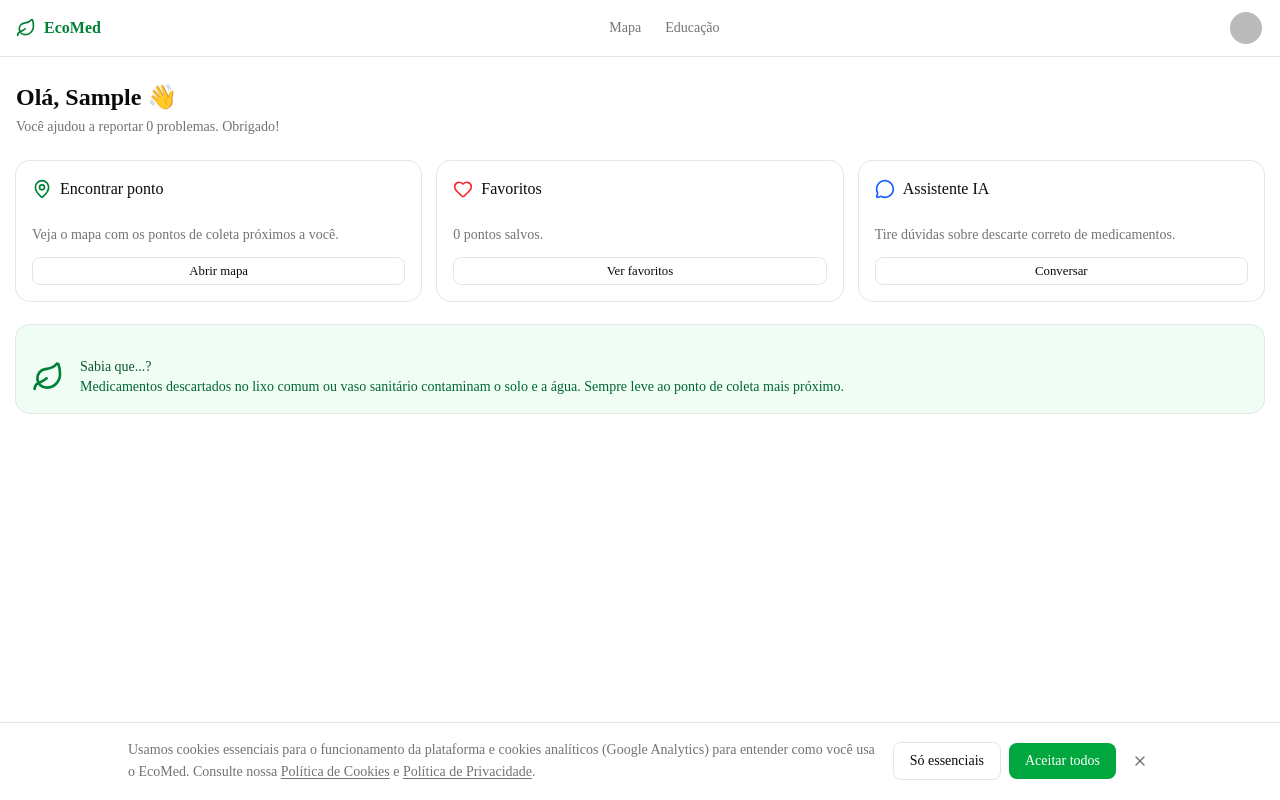
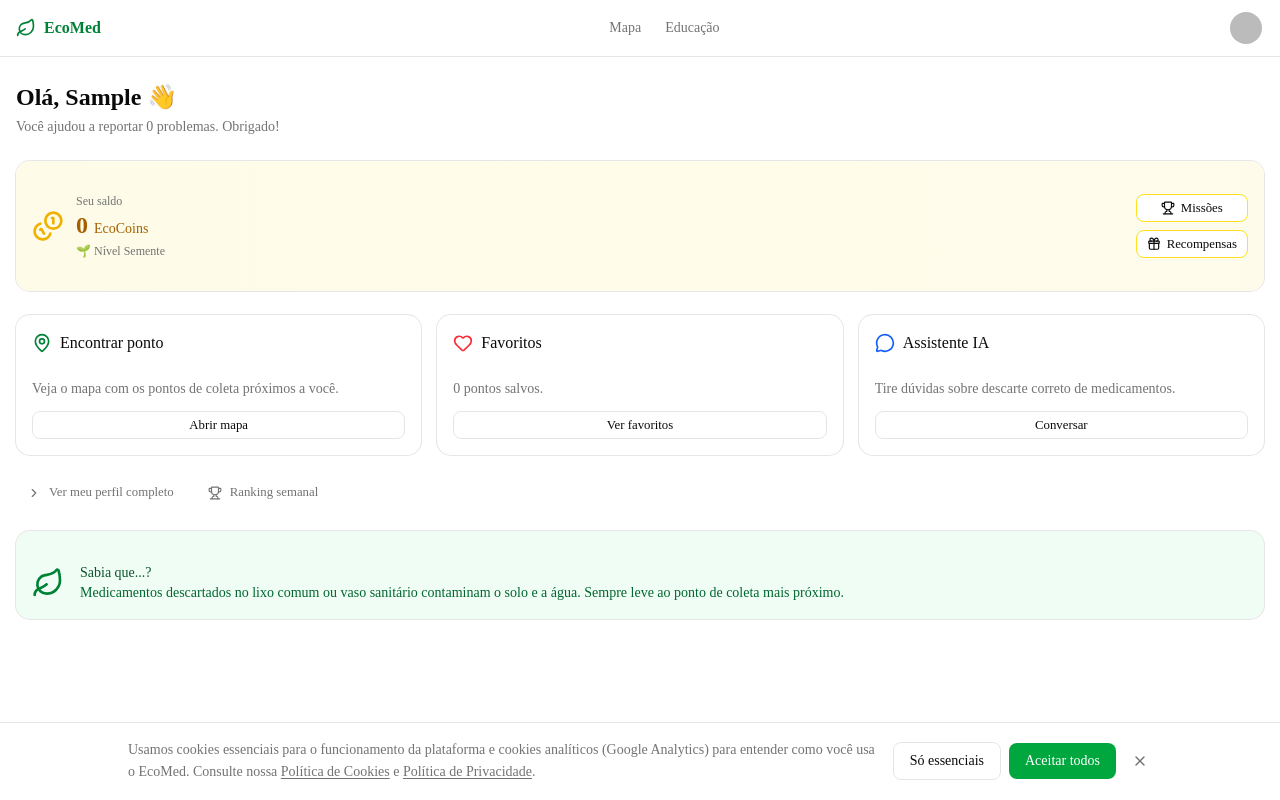
Before and after one commit to ivonsmatos/ecomed, a Next.js app: page /app in a window 1280 px wide. Built offline with nearby package versions, Linux system fonts and the light colour scheme; no server answers; the database is empty; sample sign-in values are in the browser's storage.

Commit message:
feat: show EcoCoins, missoes and recompensas on app home and header dropdown

```diff
--- a/src/app/app/page.tsx
+++ b/src/app/app/page.tsx
@@ -2,20 +2,40 @@ import type { Metadata } from "next";
 import Link from "next/link";
 import { requireSession } from "@/lib/auth/session";
 import { prisma } from "@/lib/db/prisma";
-import { MapPin, Heart, MessageCircle, Leaf } from "lucide-react";
+import { MapPin, Heart, MessageCircle, Leaf, Coins, Trophy, Gift, ChevronRight } from "lucide-react";
 import { Card, CardContent, CardHeader, CardTitle } from "@/components/ui/card";
 import { buttonVariants } from "@/components/ui/button-variants";
 import { cn } from "@/lib/utils";
 
 export const metadata: Metadata = { title: "Minha área | EcoMed" };
 
+const NIVEL_INFO: Record<string, { label: string; icon: string }> = {
+  SEMENTE:   { label: "Semente",  icon: "🌱" },
+  BROTO:     { label: "Broto",    icon: "🌿" },
+  ARVORE:    { label: "Árvore",   icon: "🌳" },
+  GUARDIAO:  { label: "Guardião", icon: "🌍" },
+  LENDA_ECO: { label: "Lenda Eco",icon: "⭐" },
+};
+
 export default async function AppPage() {
   const session = await requireSession();
+  const userId = session.user!.id!;
 
-  const [favoritesCount, reportsCount] = await Promise.all([
-    prisma.favorite.count({ where: { userId: session.user!.id! } }),
-    prisma.report.count({ where: { userId: session.user!.id! } }),
+  const [favoritesCount, reportsCount, wallet, missoesHoje] = await Promise.all([
+    prisma.favorite.count({ where: { userId } }),
+    prisma.report.count({ where: { userId } }),
+    prisma.wallet.findUnique({ where: { userId } }),
+    prisma.userMission.findMany({
+      where: { userId, expiresAt: { gte: new Date(new Date().setUTCHours(0,0,0,0)) } },
+      include: { mission: true },
+    }),
   ]);
+
+  const balance = wallet?.balance ?? 0;
+  const nivel = wallet?.level ?? "SEMENTE";
+  const nivelInfo = NIVEL_INFO[nivel];
+  const missoesCompletas = missoesHoje.filter((m) => m.completed).length;
+  const missoesTotal = missoesHoje.length;
 
   const cards = [
     {
@@ -55,6 +75,30 @@ export default async function AppPage() {
         </p>
       </div>
 
+      {/* Banner EcoMed Coins */}
+      <Card className="border-yellow-200 bg-gradient-to-r from-yellow-50 to-amber-50 dark:from-yellow-950/40 dark:to-amber-950/40">
+        <CardContent className="flex items-center justify-between gap-4 py-4">
+          <div className="flex items-center gap-3">
+            <Coins className="size-8 text-yellow-500 shrink-0" />
+            <div>
+              <p className="text-xs text-muted-foreground">Seu saldo</p>
+              <p className="text-2xl font-bold text-yellow-700">{balance} <span className="text-sm font-normal">EcoCoins</span></p>
+              <p className="text-xs text-muted-foreground mt-0.5">{nivelInfo.icon} Nível {nivelInfo.label}</p>
+            </div>
+          </div>
+          <div className="flex flex-col gap-2 shrink-0">
+            <Link href="/app/missoes" className={cn(buttonVariants({ size: "sm", variant: "outline" }), "gap-1.5 border-yellow-300 hover:bg-yellow-100")}>
+              <Trophy className="size-3.5" />
+              Missões {missoesTotal > 0 && <span className="text-xs text-muted-foreground">({missoesCompletas}/{missoesTotal})</span>}
+            </Link>
+            <Link href="/app/recompensas" className={cn(buttonVariants({ size: "sm", variant: "outline" }), "gap-1.5 border-yellow-300 hover:bg-yellow-100")}>
+              <Gift className="size-3.5" />
+              Recompensas
+            </Link>
+          </div>
+        </CardContent>
+      </Card>
+
       <div className="grid gap-4 sm:grid-cols-3">
         {cards.map((card) => (
           <Card key={card.title} className="hover:shadow-md transition-shadow">
@@ -74,6 +118,16 @@ export default async function AppPage() {
         ))}
       </div>
 
+      {/* Links rápidos (desktop) */}
+      <div className="hidden md:flex gap-3">
+        <Link href="/app/perfil" className={cn(buttonVariants({ variant: "ghost", size: "sm" }), "gap-2 text-muted-foreground")}>
+          <ChevronRight className="size-3.5" />Ver meu perfil completo
+        </Link>
+        <Link href="/ranking" className={cn(buttonVariants({ variant: "ghost", size: "sm" }), "gap-2 text-muted-foreground")}>
+          <Trophy className="size-3.5" />Ranking semanal
+        </Link>
+      </div>
+
       {/* Educação */}
       <Card className="border-green-200 bg-green-50 dark:bg-green-950 dark:border-green-800">
         <CardContent className="flex items-center gap-4 pt-4">
--- a/src/components/layout/Header.tsx
+++ b/src/components/layout/Header.tsx
@@ -51,6 +51,9 @@ export async function Header() {
               </DropdownMenuTrigger>
               <DropdownMenuContent align="end">
                 <DropdownMenuItem render={<Link href="/app" />}>Minha área</DropdownMenuItem>
+                <DropdownMenuItem render={<Link href="/app/missoes" />}>🏆 Missões</DropdownMenuItem>
+                <DropdownMenuItem render={<Link href="/app/recompensas" />}>🎁 Recompensas</DropdownMenuItem>
+                <DropdownMenuItem render={<Link href="/app/perfil" />}>Meu perfil</DropdownMenuItem>
                 {(session.user as { role?: string }).role === "PARTNER" && (
                   <DropdownMenuItem render={<Link href="/parceiro/dashboard" />}>Parceiro</DropdownMenuItem>
                 )}
```
